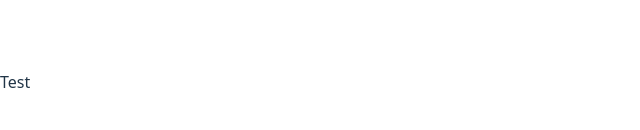
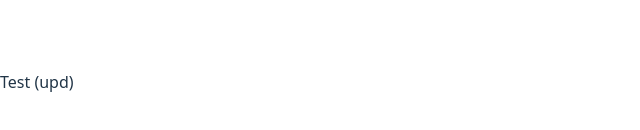
Before and after one commit to EVShkolin/discord-clone, a React app in the folder frontend/: page / in a window 1280 px wide. Shown: the part 318-448 px from the top of the page, without its empty margins (0-640 px from the left). Built offline with nearby package versions, Linux system fonts and the light colour scheme; the HTML template or start-up script is replaced by a standard one.

Commit message:
Test CD #1

```diff
--- a/frontend/src/App.jsx
+++ b/frontend/src/App.jsx
@@ -3,7 +3,7 @@ import './App.css'
 function App() {
 
   return (
-      <>Test</>
+      <>Test (upd)</>
   )
 }
 
```
